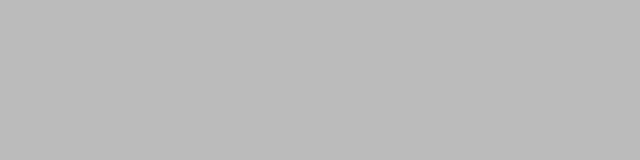
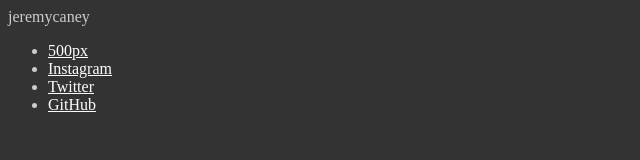
Before and after one commit to JeremyCaney/Jeremy.Caney.net, a plain HTML site: page Index.html in a window 1280 px wide. Shown: the whole page, without its empty margins (0-640 px from the left). Drawn offline with Linux system fonts and the light colour scheme.

Commit message:
Fixed typos and added contrast to colors

```diff
--- a/Index.html
+++ b/Index.html
@@ -3,13 +3,13 @@
     <style>
       body {
         font-face: "Lucida Console", Monaco, monospace;
-        background-color: #bbb;
-        color: #eee;
+        background-color: #333;
+        color: #ccc;
       }
       a {
         color: #fff;
       }
-    </stle>
+    </style>
   </head>
   <body>
     jeremycaney
```
